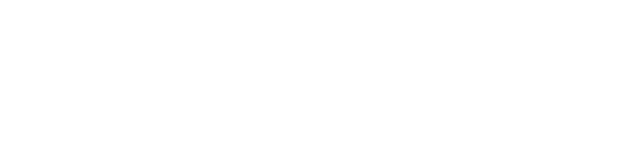
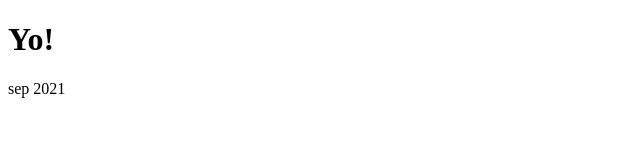
Before and after one commit to RedwanQ/Repo_Sep, a plain HTML site: page index.html in a window 1280 px wide. Shown: the whole page, without its empty margins (0-640 px from the left). Drawn offline with Linux system fonts and the light colour scheme.

Commit message:
2nd Commit

```diff
--- a/index.html
+++ b/index.html
@@ -7,6 +7,7 @@
     <title>My First Repo</title>
 </head>
 <body>
-
+ <h1> Yo!</h1>
+ <p> sep 2021</p>
 </body>
 </html>
```
